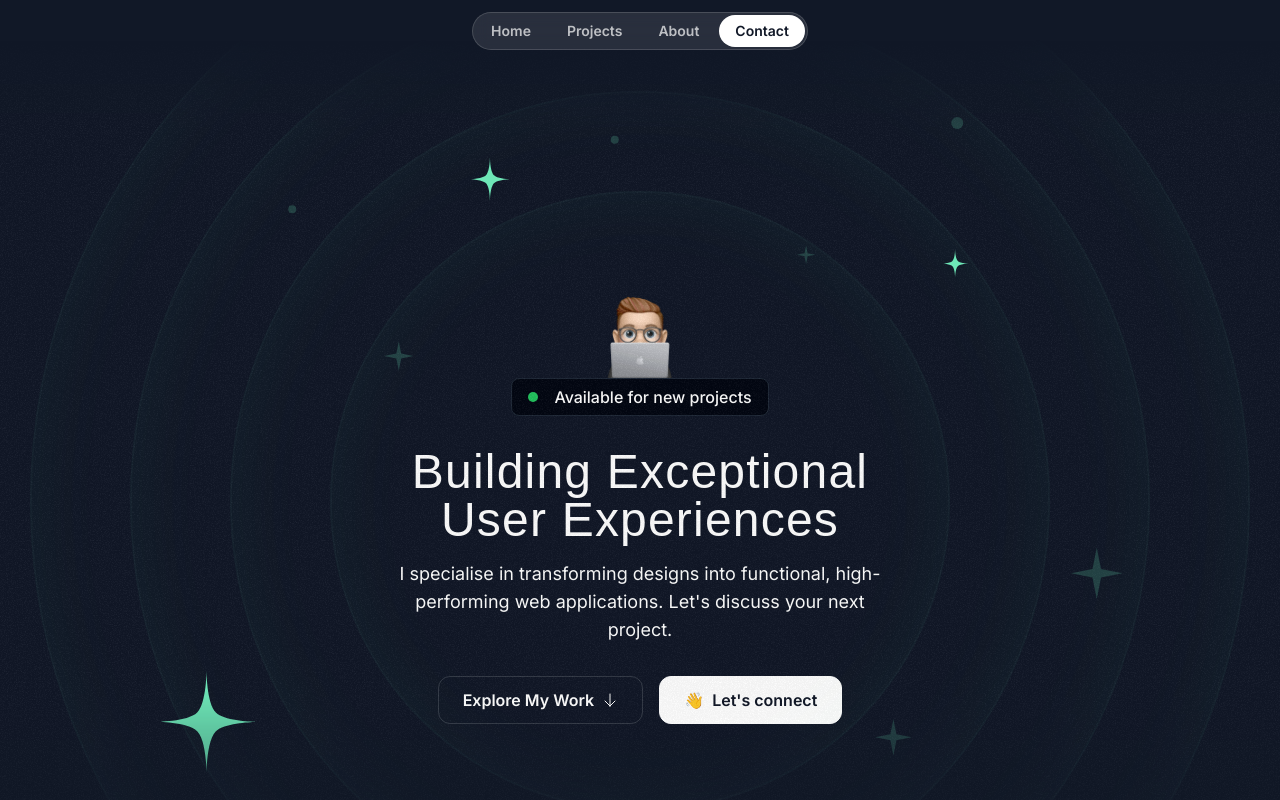
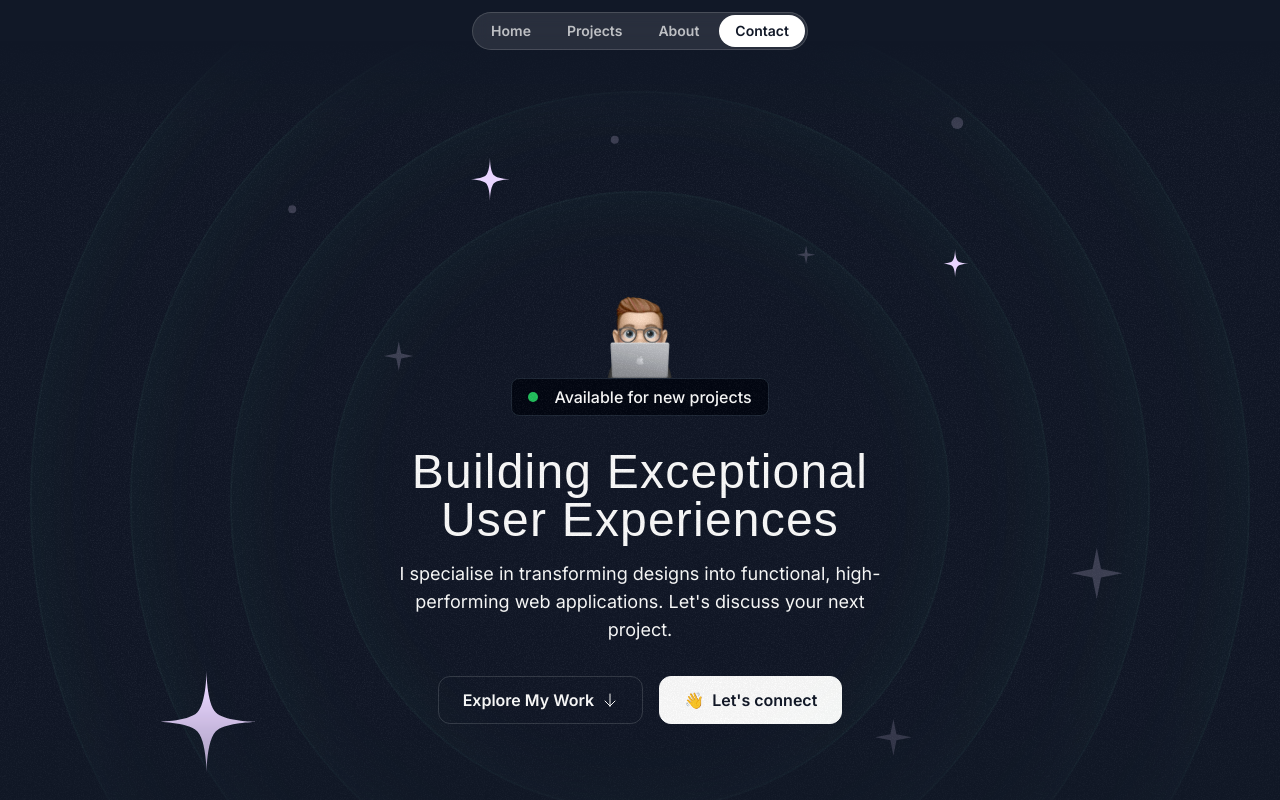
Before and after one commit to RuthlessDove/personal-website-nextjs, a Next.js app: page / in a window 1280 px wide. Shown: the top 800 px of the page. Built offline with nearby package versions, Linux system fonts and the light colour scheme; a web font is replaced by a local one.

Commit message:
Update HeroSection star and sparkle icons to use purple color scheme

```diff
--- a/src/sections/Hero.tsx
+++ b/src/sections/Hero.tsx
@@ -31,43 +31,43 @@ export const HeroSection = () => {
         <div className="size-[1220px] hero-ring"></div>
 
         <HeroOrbit size={800} rotation={-72}>
-          <StarIcon className="size-28 text-emerald-300 " />
+          <StarIcon className="size-28 text-purple-200 " />
         </HeroOrbit>
 
         <HeroOrbit size={550} rotation={20}>
-          <StarIcon className="size-12 text-emerald-300 " />
+          <StarIcon className="size-12 text-purple-200 " />
         </HeroOrbit>
 
         <HeroOrbit size={590} rotation={98}>
-          <StarIcon className="size-8 text-emerald-300 " />
+          <StarIcon className="size-8 text-purple-200 " />
         </HeroOrbit>
 
         <HeroOrbit size={430} rotation={-14}>
-          <SparkleIcon className="size-8 text-emerald-300/20" />
+          <SparkleIcon className="size-8 text-purple-200/20" />
         </HeroOrbit>
 
         <HeroOrbit size={440} rotation={79}>
-          <SparkleIcon className="size-5 text-emerald-300/20" />
+          <SparkleIcon className="size-5 text-purple-200/20" />
         </HeroOrbit>
 
         <HeroOrbit size={530} rotation={178}>
-          <SparkleIcon className="size-10 text-emerald-300/20" />
+          <SparkleIcon className="size-10 text-purple-200/20" />
         </HeroOrbit>
 
         <HeroOrbit size={710} rotation={144}>
-          <SparkleIcon className="size-14 text-emerald-300/20" />
+          <SparkleIcon className="size-14 text-purple-200/20" />
         </HeroOrbit>
 
         <HeroOrbit size={710} rotation={85}>
-          <div className="size-3 bg-emerald-300/20 rounded-full"></div>
+          <div className="size-3 bg-purple-200/20 rounded-full"></div>
         </HeroOrbit>
 
         <HeroOrbit size={520} rotation={41}>
-          <div className="size-2 bg-emerald-300/20 rounded-full"></div>
+          <div className="size-2 bg-purple-200/20 rounded-full"></div>
         </HeroOrbit>
 
         <HeroOrbit size={650} rotation={-5}>
-          <div className="size-2 bg-emerald-300/20 rounded-full"></div>
+          <div className="size-2 bg-purple-200/20 rounded-full"></div>
         </HeroOrbit>
       </div>
       <div className="container">
```
